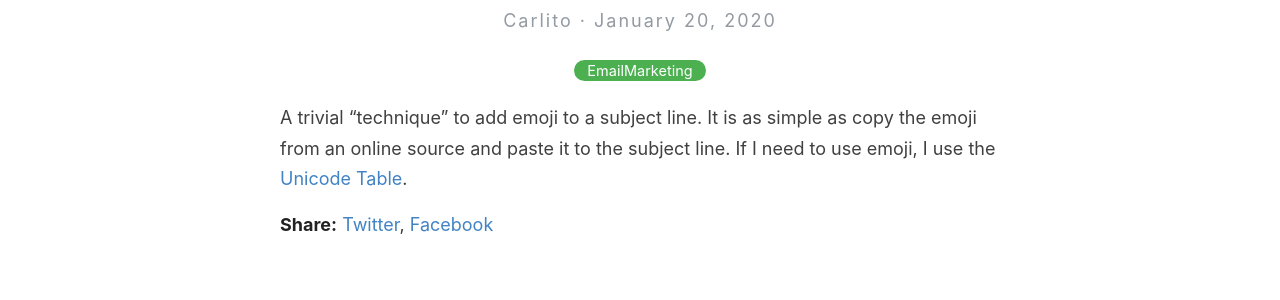
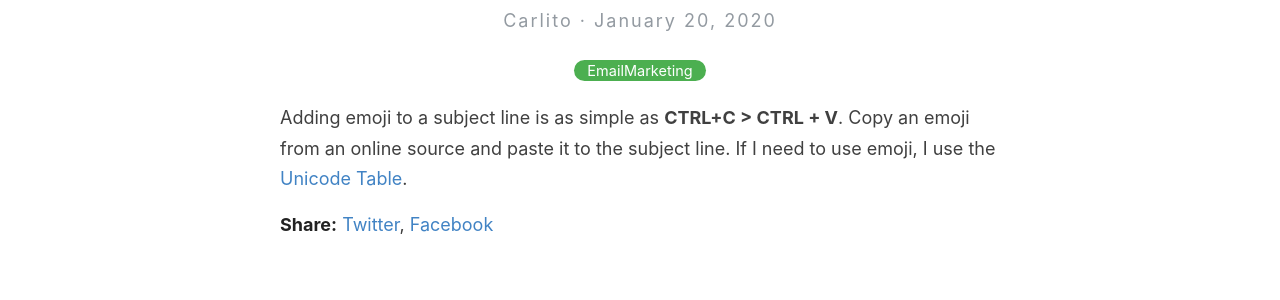
Before and after one commit to karolcholewa/blog, a Jekyll site: the page built from _posts/2020-01-20-emoji.md, in a window 1280 px wide. Shown: the part 239-539 px from the top of the page. Built offline with Jekyll 4.4.1, drawn with Linux system fonts in a browser that asks for light colours.

Commit message:
added changes

```diff
--- a/_posts/2020-01-20-emoji.md
+++ b/_posts/2020-01-20-emoji.md
@@ -4,4 +4,4 @@ title: "Emoji in a Subject Line"
 categories: EmailMarketing
 ---
 
-A trivial “technique” to add emoji to a subject line. It is as simple as copy the emoji from an online source and paste it to the subject line. If I need to use emoji, I use the [Unicode Table](https://unicode-table.com/en/).
+Adding emoji to a subject line is as simple as **CTRL+C > CTRL + V**. Copy an emoji from an online source and paste it to the subject line. If I need to use emoji, I use the [Unicode Table](https://unicode-table.com/en/).
```
Also changed, not shown: _posts/2020-09-02-bullet-list.md (+1 -1 lines), _sandbox/2019-08-14-tips-for-conference-speakers.md (renamed from _posts/2019-08-14-tips-for-conference-speakers.md).
